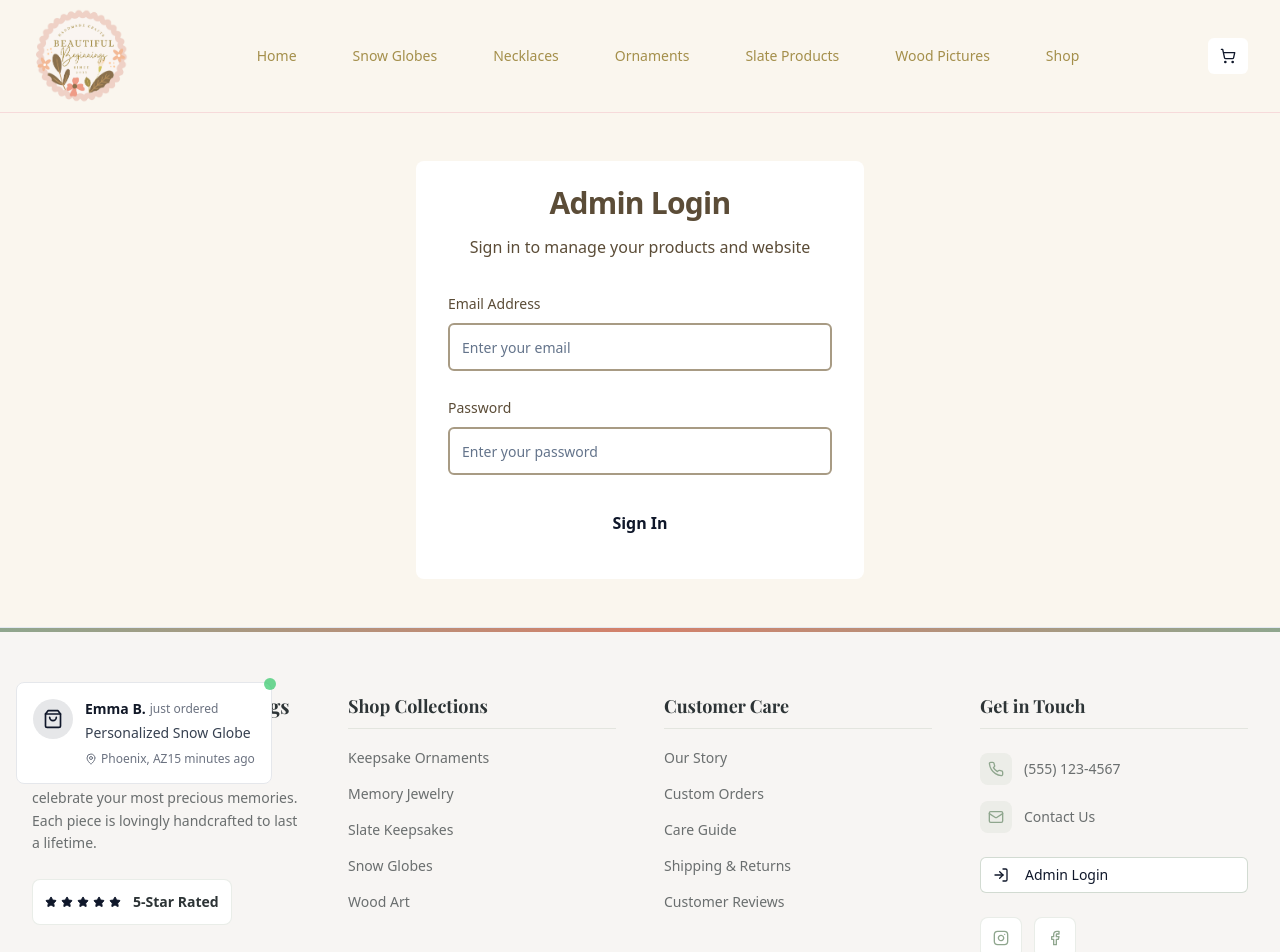
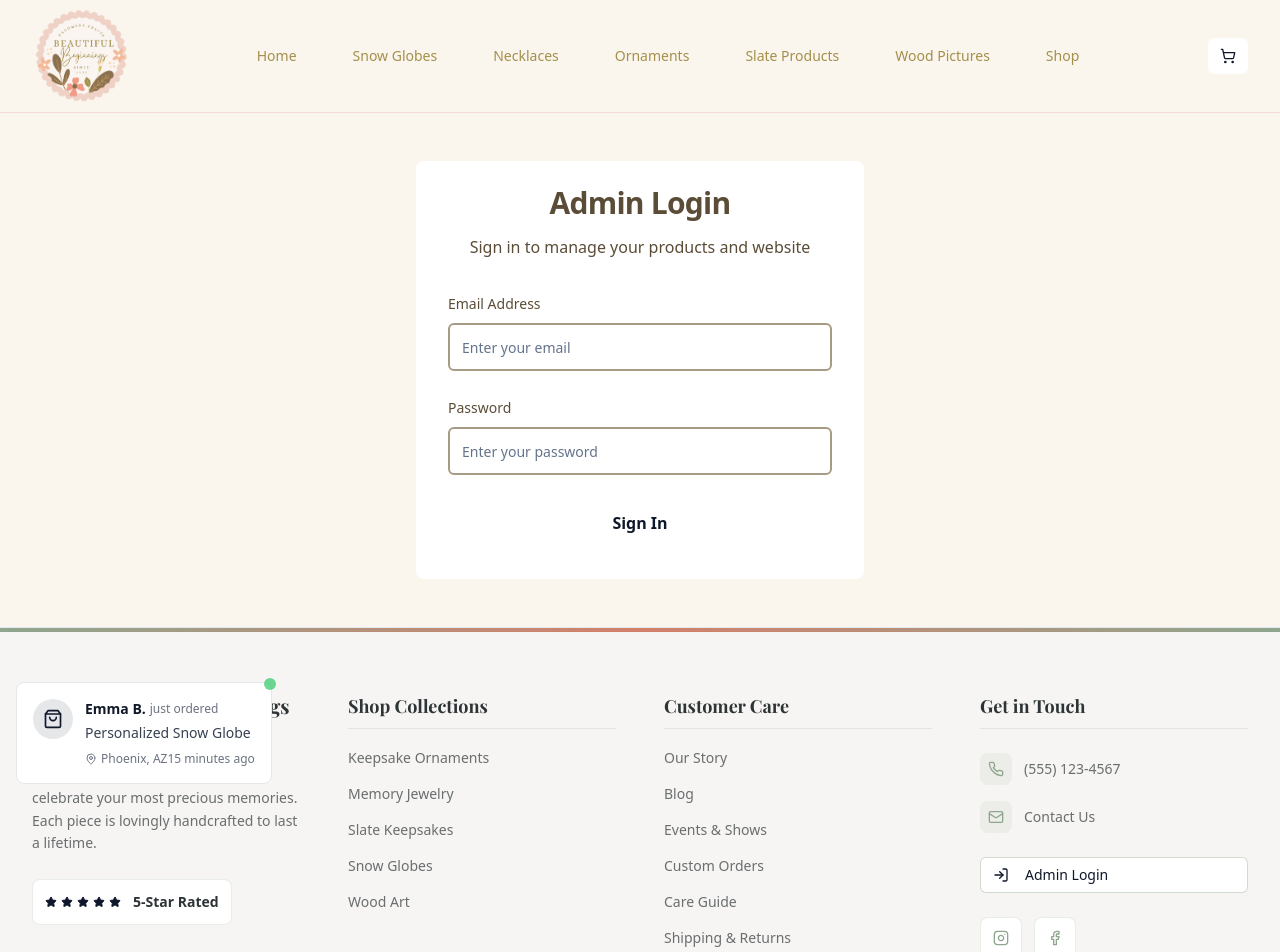
Before and after one commit to thebusinesstackler/beautiful-beginnings-boutique, a React (Vite) app: page /auth in a window 1280 px wide. Shown: the top 952 px of the page. Built offline with nearby package versions, Linux system fonts and the light colour scheme; a web font is replaced by a local one.

Commit message:
Add blog and events pages to footer
Update the footer to include links to the blog and events pages.

```diff
--- a/src/components/Footer.tsx
+++ b/src/components/Footer.tsx
@@ -93,6 +93,8 @@ const Footer = () => {
             <ul className="space-y-3">
               {[
                 { to: "/about", label: "Our Story" },
+                { to: "/blog", label: "Blog" },
+                { to: "/events", label: "Events & Shows" },
                 { to: "/custom-orders", label: "Custom Orders" },
                 { to: "/care-instructions", label: "Care Guide" },
                 { to: "/shipping-returns", label: "Shipping & Returns" },
```
